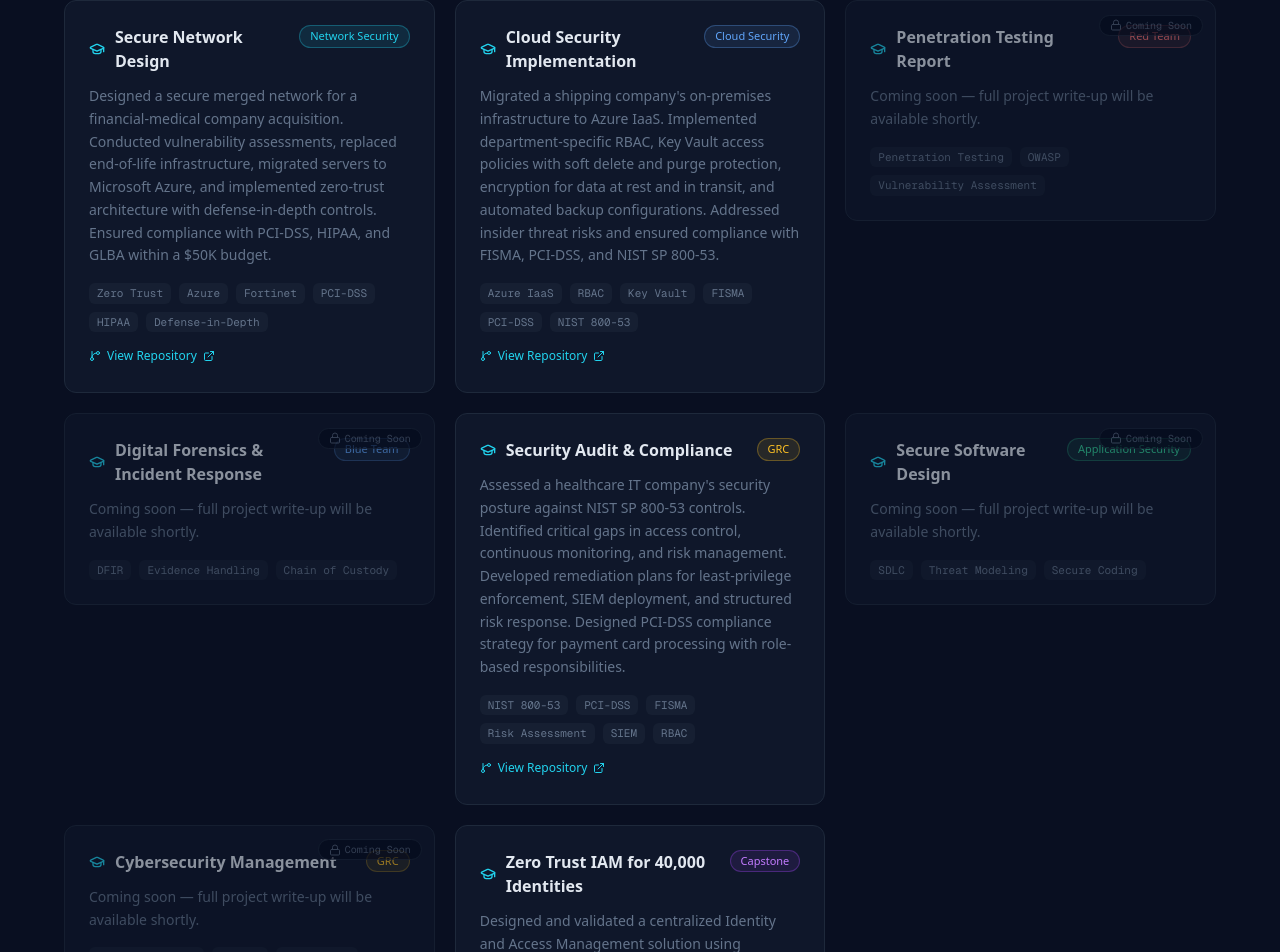
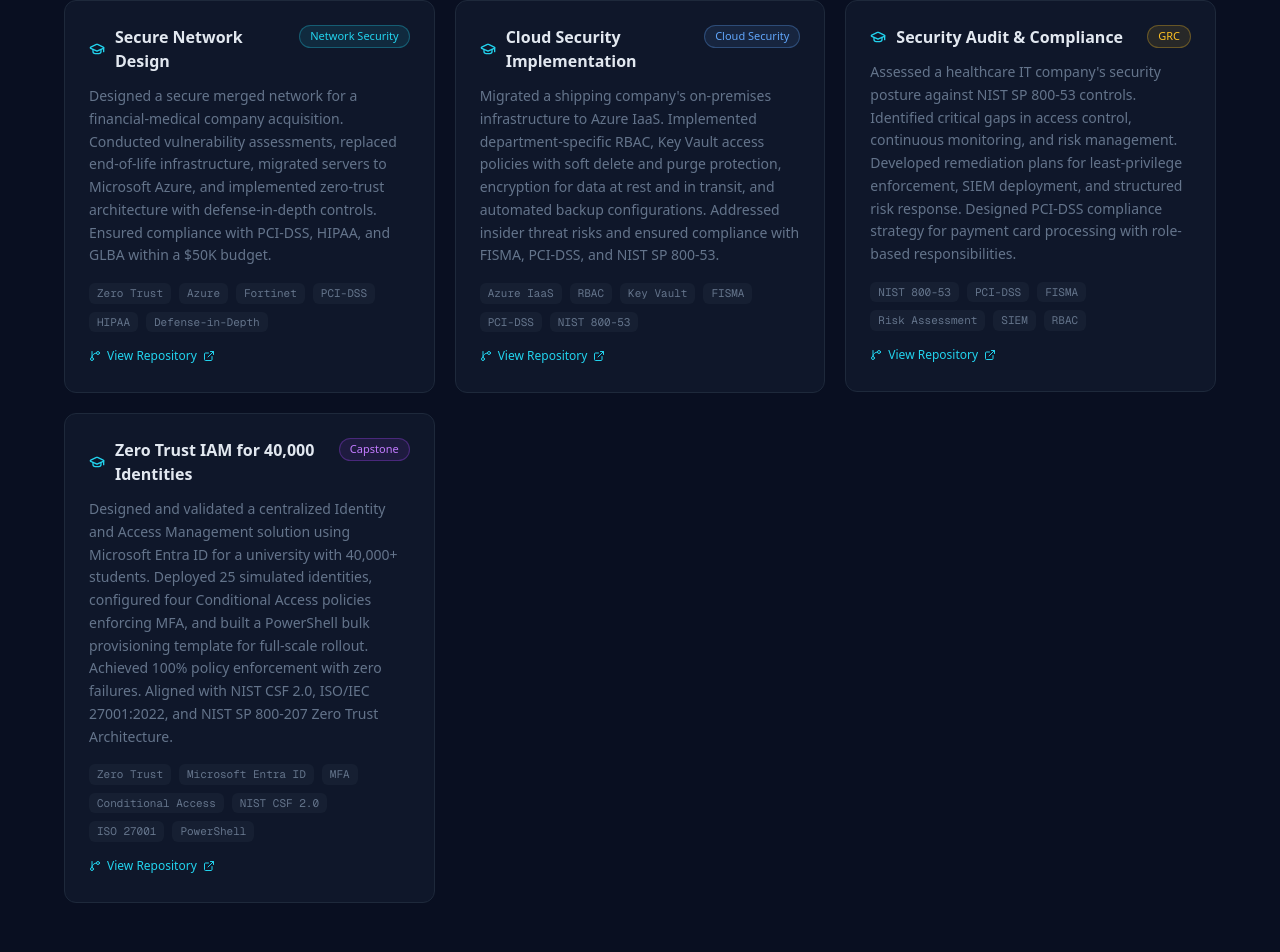
Before and after one commit to Ouraking/cyber-portfolio, a Next.js app: page / in a window 1280 px wide. Shown: the part 2071-3023 px from the top of the page. Built offline with nearby package versions, Linux system fonts and the light colour scheme.

Commit message:
fix: remove Coming Soon placeholders, keep only live GitHub projects

```diff
--- a/src/components/sections/lab-writeups.tsx
+++ b/src/components/sections/lab-writeups.tsx
@@ -40,22 +40,6 @@ const PROJECTS: Project[] = [
     wide: true,
   },
   {
-    title: "Penetration Testing Report",
-    category: "Red Team",
-    methodology:
-      "Coming soon — full project write-up will be available shortly.",
-    tags: ["Penetration Testing", "OWASP", "Vulnerability Assessment"],
-    comingSoon: true,
-  },
-  {
-    title: "Digital Forensics & Incident Response",
-    category: "Blue Team",
-    methodology:
-      "Coming soon — full project write-up will be available shortly.",
-    tags: ["DFIR", "Evidence Handling", "Chain of Custody"],
-    comingSoon: true,
-  },
-  {
     title: "Security Audit & Compliance",
     category: "GRC",
     methodology:
@@ -63,22 +47,6 @@ const PROJECTS: Project[] = [
     tags: ["NIST 800-53", "PCI-DSS", "FISMA", "Risk Assessment", "SIEM", "RBAC"],
     repoUrl: "https://github.com/Ouraking/security-audit-compliance",
     wide: true,
-  },
-  {
-    title: "Secure Software Design",
-    category: "Application Security",
-    methodology:
-      "Coming soon — full project write-up will be available shortly.",
-    tags: ["SDLC", "Threat Modeling", "Secure Coding"],
-    comingSoon: true,
-  },
-  {
-    title: "Cybersecurity Management",
-    category: "GRC",
-    methodology:
-      "Coming soon — full project write-up will be available shortly.",
-    tags: ["Risk Management", "Policy", "Governance"],
-    comingSoon: true,
   },
   {
     title: "Zero Trust IAM for 40,000 Identities",
```
